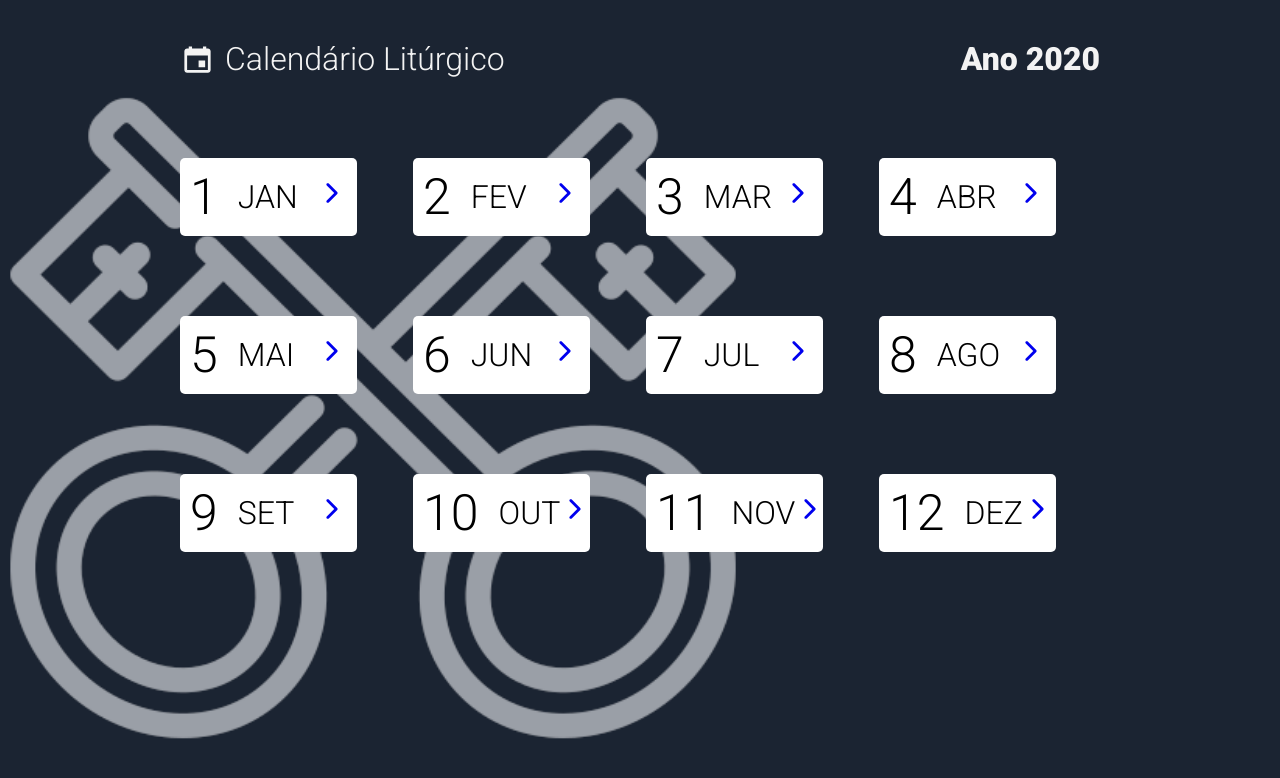
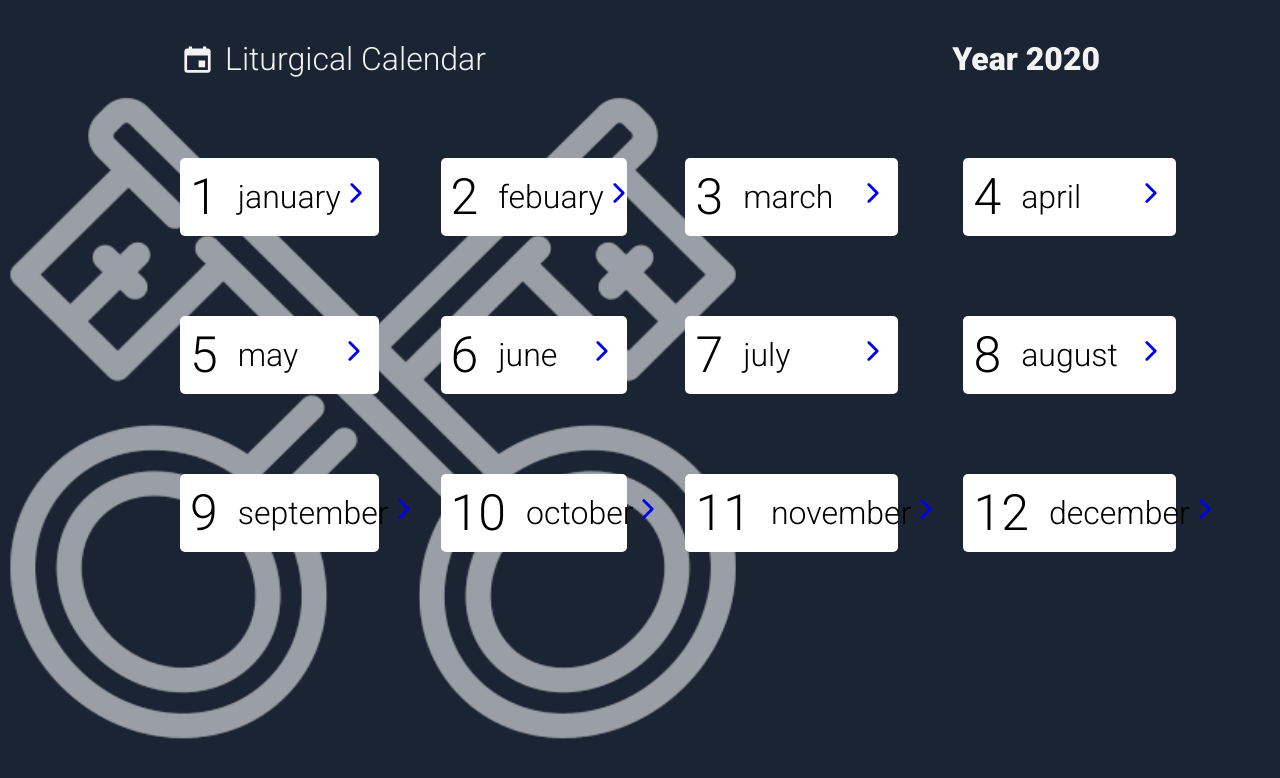
Before and after one commit to peidrao/Liturgical-Calendar, a React (Create React App) app: page / in a window 1280 px wide. Shown: the top 778 px of the page. Built offline with nearby package versions, Linux system fonts and the light colour scheme.

Commit message:
Homepage translation

```diff
--- a/src/pages/Home/index.tsx
+++ b/src/pages/Home/index.tsx
@@ -1,19 +1,22 @@
 import React from 'react';
 import { Link } from 'react-router-dom';
+import { useTranslation } from 'react-i18next';
 import { IoIosArrowForward, IoMdCalendar } from 'react-icons/io';
 
 import { Container, Title, Content, Header } from './styles';
 
 const Home: React.FC = () => {
+  const { t } = useTranslation();
+
   return (
     <>
       <Header>
         <Title>
           <IoMdCalendar size={35} />
-          <p> Calendário Litúrgico </p>
+          <p> { t('liturgical-calendar') } </p>
         </Title>
 
-        <p>Ano 2020</p>
+        <p> { t('year') } 2020</p>
       </Header>
 
       <Container>
@@ -21,7 +24,7 @@ const Home: React.FC = () => {
           <p>1</p>
 
           <div>
-            <p>JAN</p>
+            <p>{ t('january') }</p>
           </div>
           <Link style={{ textDecoration: 'inherit' }} to="month/1">
             <IoIosArrowForward size={30} />
@@ -31,7 +34,7 @@ const Home: React.FC = () => {
         <Content>
           <p>2</p>
           <div>
-            <p>FEV</p>
+            <p>{ t('febuary') }</p>
           </div>
           <Link style={{ textDecoration: 'none' }} to="month/2">
             <IoIosArrowForward size={30} />
@@ -41,7 +44,7 @@ const Home: React.FC = () => {
         <Content>
           <p>3</p>
           <div>
-            <p>MAR</p>
+            <p>{ t('march') }</p>
           </div>
           <Link style={{ textDecoration: 'none' }} to="month/3">
             <IoIosArrowForward size={30} />
@@ -51,7 +54,7 @@ const Home: React.FC = () => {
         <Content>
           <p>4</p>
           <div>
-            <p>ABR</p>
+            <p>{ t('april') }</p>
           </div>
           <Link style={{ textDecoration: 'none' }} to="month/4">
             <IoIosArrowForward size={30} />
@@ -61,7 +64,7 @@ const Home: React.FC = () => {
         <Content>
           <p>5</p>
           <div>
-            <p>MAI</p>
+            <p>{ t('may') }</p>
           </div>
           <Link style={{ textDecoration: 'none' }} to="month/5">
             <IoIosArrowForward size={30} />
@@ -71,7 +74,7 @@ const Home: React.FC = () => {
         <Content>
           <p>6</p>
           <div>
-            <p>JUN</p>
+            <p>{ t('june') }</p>
           </div>
           <Link style={{ textDecoration: 'none' }} to="month/6">
             <IoIosArrowForward size={30} />
@@ -81,7 +84,7 @@ const Home: React.FC = () => {
         <Content>
           <p>7</p>
           <div>
-            <p>JUL</p>
+            <p>{ t('july') }</p>
           </div>
           <Link style={{ textDecoration: 'none' }} to="month/7">
             <IoIosArrowForward size={30} />
@@ -91,7 +94,7 @@ const Home: React.FC = () => {
         <Content>
           <p>8</p>
           <div>
-            <p>AGO</p>
+            <p>{ t('august') }</p>
           </div>
           <Link style={{ textDecoration: 'none' }} to="month/8">
             <IoIosArrowForward size={30} />
@@ -101,7 +104,7 @@ const Home: React.FC = () => {
         <Content>
           <p>9</p>
           <div>
-            <p>SET</p>
+            <p>{ t('september') }</p>
           </div>
           <Link style={{ textDecoration: 'none' }} to="month/9">
             <IoIosArrowForward size={30} />
@@ -111,7 +114,7 @@ const Home: React.FC = () => {
         <Content>
           <p>10</p>
           <div>
-            <p>OUT</p>
+            <p>{ t('october') }</p>
           </div>
           <Link style={{ textDecoration: 'none' }} to="month/10">
             <IoIosArrowForward size={30} />
@@ -121,7 +124,7 @@ const Home: React.FC = () => {
         <Content>
           <p>11</p>
           <div>
-            <p>NOV</p>
+            <p>{ t('november') }</p>
           </div>
           <Link style={{ textDecoration: 'none' }} to="month/11">
             <IoIosArrowForward size={30} />
@@ -131,7 +134,7 @@ const Home: React.FC = () => {
         <Content>
           <p>12</p>
           <div>
-            <p>DEZ</p>
+            <p>{ t('december') }</p>
           </div>
           <Link style={{ textDecoration: 'none' }} to="month/12">
             <IoIosArrowForward size={30} />
```
